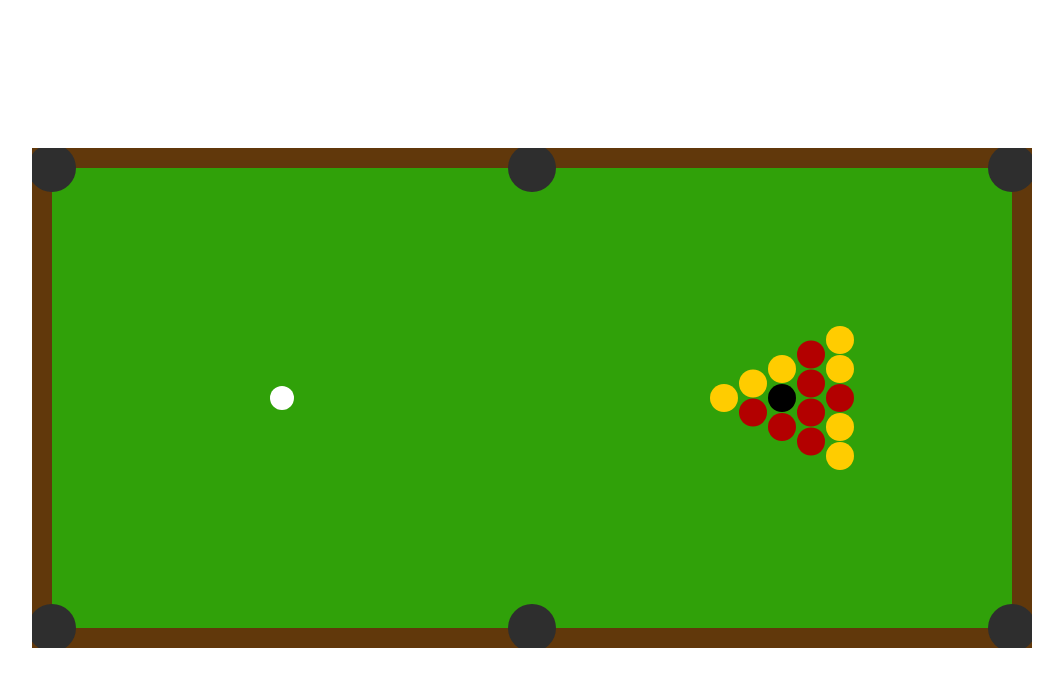
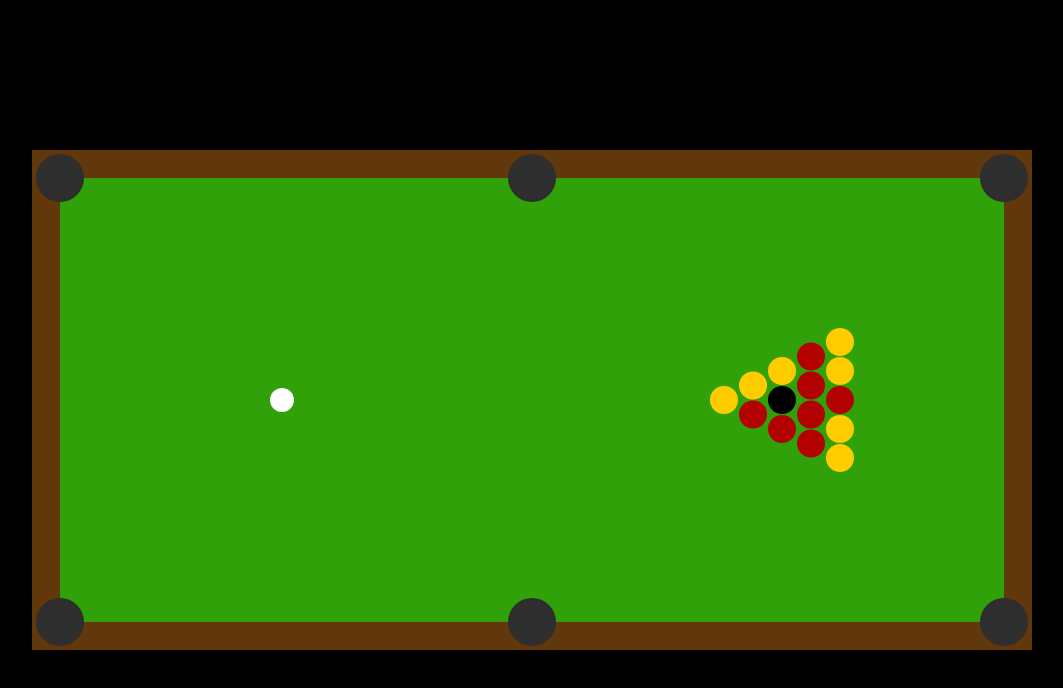
Before and after one commit to JoeHS/pool-game, a plain HTML site: page index.html in a window 1280 px wide. Shown: the whole page, without its empty margins (108-1171 px from the left). Drawn offline with Linux system fonts and the light colour scheme.

Commit message:
Render canvas at full window size, draw game in center of canvas
Syncs with browser size as changed.

Fixes #14

```diff
--- a/app.js
+++ b/app.js
@@ -33,28 +33,60 @@ class Canvas {
         this.canvas = canvas;
         this.ctx = ctx;
         this.children = [];
+        this.translation = { x: 0, y: 0 };
+        this.size = { width: 0, height: 0 };
+
+        window.addEventListener('resize', () => this.syncToBrowser());
+        this.syncToBrowser();
+    }
+
+    syncToBrowser() {
+        this.canvasSize = {
+            width: document.body.offsetWidth,
+            height: document.body.offsetHeight
+        };
+
+        this.canvas.width = this.canvasSize.width;
+        this.canvas.height = this.canvasSize.height;
+
+        this.translate((this.canvasSize.width - this.size.width) / 2, (this.canvasSize.height - this.size.height) / 2);
     }
 
     setSize(width, height) {
-        this.canvas.width = width;
-        this.canvas.height = height;
         this.size = { width, height };
+        this.syncToBrowser();
+    }
+
+    translate(x, y) {
+        this.translation = { x, y };
+        this.ctx.translate(x, y);
+        this.render();
+    }
+
+    attach(eventName, handler) {
+        this.canvas.addEventListener(
+            eventName,
+            e => handler(e.offsetX - this.translation.x, e.offsetY - this.translation.y)
+        );
     }
 
     attachMouseMoveListener(fn) {
-        this.canvas.addEventListener('mousemove', e => fn(e.offsetX, e.offsetY));
+        this.attach('mousemove', fn);
     }
 
     attachMouseUpListener(fn) {
-        this.canvas.addEventListener('mouseup', e => fn(e.offsetX, e.offsetY));
+        this.attach('mouseup', fn);
     }
 
     attachMouseDownListener(fn) {
-        this.canvas.addEventListener('mousedown', e => fn(e.offsetX, e.offsetY));
+        this.attach('mousedown', fn);
     }
 
     clear() {
-        this.ctx.clearRect(0, 0, this.size.width, this.size.height);
+        this.ctx.clearRect(
+            -this.translation.x, -this.translation.y,
+            this.canvasSize.width + this.translation.x, this.canvasSize.height + this.translation.y
+        );
     }
 
     addChild(child) {
@@ -435,7 +467,7 @@ class Game {
         this.addChild(table);
 
         // @todo Consider how to move this into the Rail class
-        const RAIL_SIZE = 20;
+        const RAIL_SIZE = 28;
         this.addChild(new Rail(0, 0, width, RAIL_SIZE, RAIL_TOP));
         this.addChild(new Rail(0, height-RAIL_SIZE, width, RAIL_SIZE, RAIL_BOTTOM));
         this.addChild(new Rail(0, 0, RAIL_SIZE, height, RAIL_LEFT));
--- a/index.html
+++ b/index.html
@@ -18,6 +18,15 @@
             align-items: center;
             justify-content: center;
         }
+
+        body, #game {
+            width: 100%;
+        }
+
+        canvas {
+            background-color: black;
+            display: block;
+        }
     </style>
 </head>
 <body>
```
